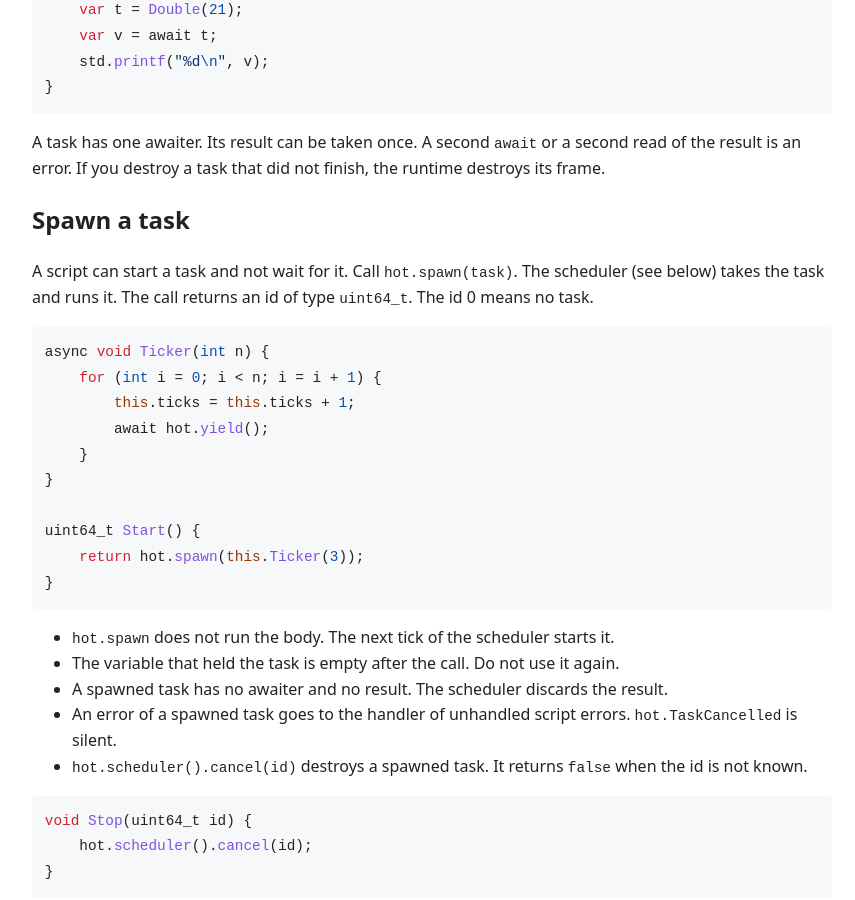
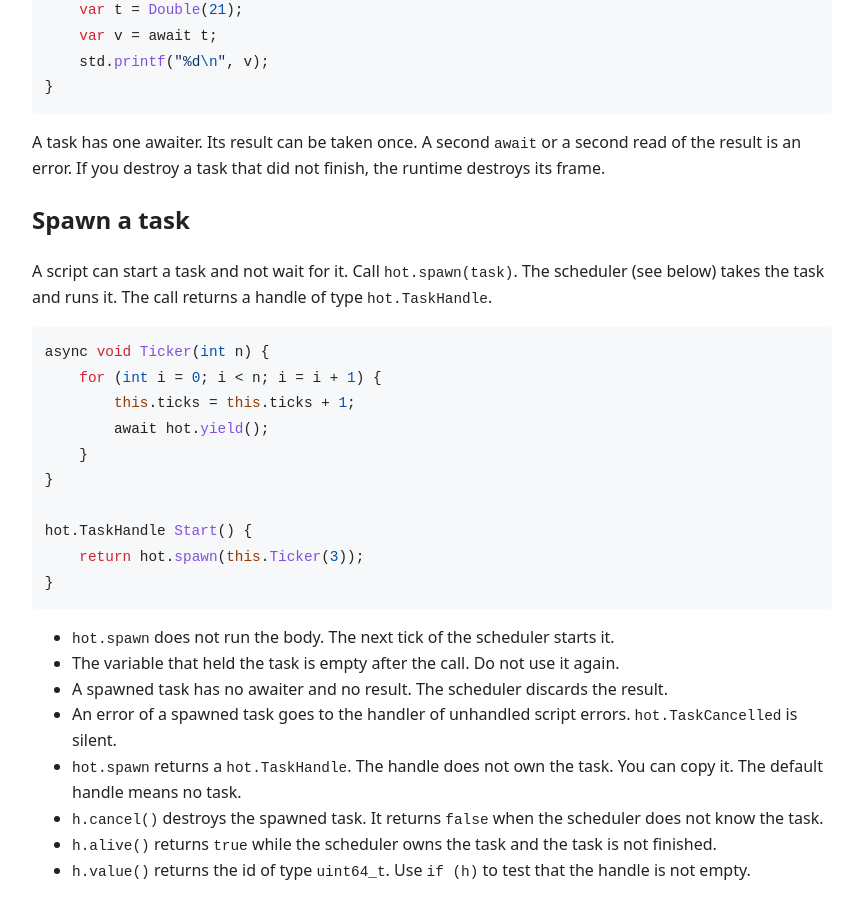
Before and after one commit to rokups/hotpp, a Jekyll site: the page built from doc/async.md, in a window 1280 px wide and 900 px high, scrolled down 1794 px. Shown: the whole window, without its empty margins (224-1079 px from the left). Built offline with Jekyll 4.4.1, drawn with Linux system fonts in a browser that asks for light colours; some of the changed text lies outside the part shown.

Commit message:
Task methods step/run_until_done; spawn returns TaskHandle
Replace the free hot.step and hot.run_until_done with Task
methods. hot.spawn returns hot.TaskHandle with cancel and alive.

````diff
--- a/doc/async.md
+++ b/doc/async.md
@@ -84,7 +84,7 @@ A task has one awaiter. Its result can be taken once. A second `await` or a seco
 
 ## Spawn a task
 
-A script can start a task and not wait for it. Call `hot.spawn(task)`. The scheduler (see below) takes the task and runs it. The call returns an id of type `uint64_t`. The id 0 means no task.
+A script can start a task and not wait for it. Call `hot.spawn(task)`. The scheduler (see below) takes the task and runs it. The call returns a handle of type `hot.TaskHandle`.
 
 ```hot
 async void Ticker(int n) {
@@ -94,7 +94,7 @@ async void Ticker(int n) {
     }
 }
 
-uint64_t Start() {
+hot.TaskHandle Start() {
     return hot.spawn(this.Ticker(3));
 }
 ```
@@ -103,30 +103,43 @@ uint64_t Start() {
 - The variable that held the task is empty after the call. Do not use it again.
 - A spawned task has no awaiter and no result. The scheduler discards the result.
 - An error of a spawned task goes to the handler of unhandled script errors. `hot.TaskCancelled` is silent.
-- `hot.scheduler().cancel(id)` destroys a spawned task. It returns `false` when the id is not known.
+- `hot.spawn` returns a `hot.TaskHandle`. The handle does not own the task. You can copy it. The default handle means no task.
+- `h.cancel()` destroys the spawned task. It returns `false` when the scheduler does not know the task.
+- `h.alive()` returns `true` while the scheduler owns the task and the task is not finished.
+- `h.value()` returns the id of type `uint64_t`. Use `if (h)` to test that the handle is not empty.
 
 ```hot
-void Stop(uint64_t id) {
-    hot.scheduler().cancel(id);
+hot.TaskHandle Start() {
+    return hot.spawn(this.Ticker(3));
+}
+
+void Stop(hot.TaskHandle h) {
+    h.cancel();
+}
+
+bool IsAlive(hot.TaskHandle h) {
+    return h.alive();
 }
 ```
+
+Host code uses `hot::scheduler()` for the same calls and for `tick()`.
 
 ## Run a task from sync code
 
 A sync method cannot use `await`. Use one of these calls instead.
 
-- `hot.step(t)` starts the task and runs it to its first suspension, or to its end. It returns `true` when the task is done. A second `hot.step` of the same task does nothing.
-- `hot.run_until_done(t, timeout)` runs the task and the scheduler until the task is done. It returns `true` when the task is done. It returns `false` when the time is over.
+- `t.step()` starts the task and runs it to its first suspension, or to its end. It returns `true` when the task is done. A second `t.step()` of the same task does nothing.
+- `t.run_until_done(timeout)` runs the task and the scheduler until the task is done. It returns `true` when the task is done. It returns `false` when the time is over.
 
 ```hot
 bool Once(int x) {
     var t = this.Slow(x);
-    return hot.step(t);
+    return t.step();
 }
 
 bool Finish(int x) {
     var t = this.Slow(x);
-    if (hot.run_until_done(t, std.chrono.milliseconds(100))) {
+    if (t.run_until_done(std.chrono.milliseconds(100))) {
         return true;
     }
     hot.spawn(t);
````
Also changed, not shown: other parts of doc/async.md (+2 -2 lines), 6 other files.
